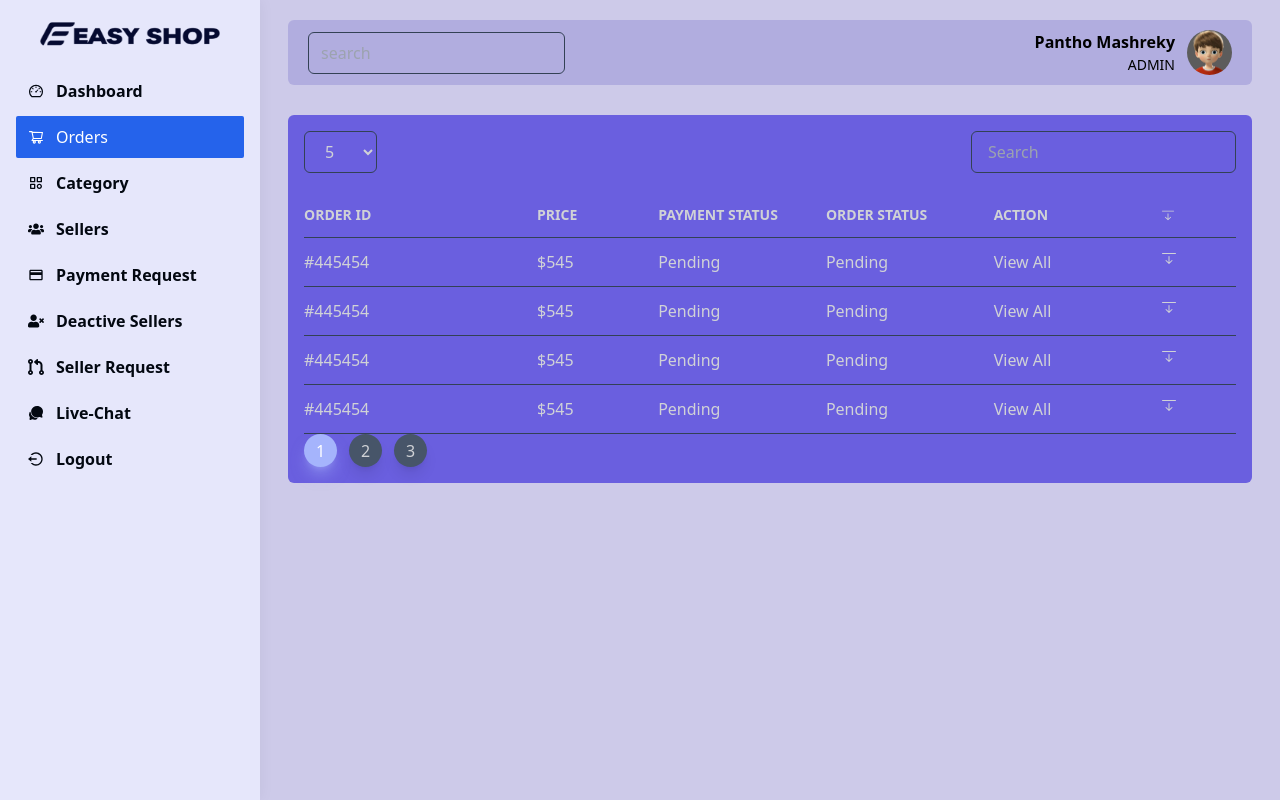
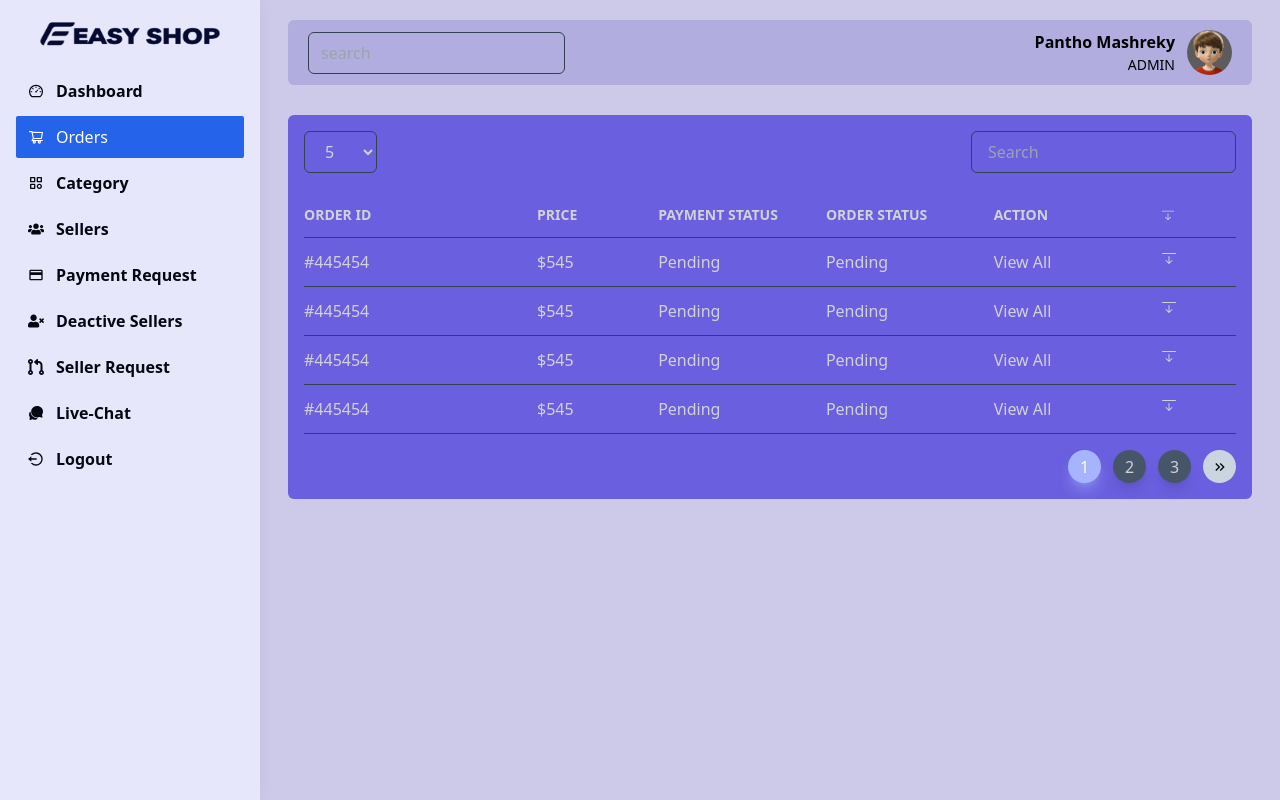
Before and after one commit to pantho0/multi-vendor-ecommerce, a React (Create React App) app in the folder dashboard/: page /admin/dashboard/orders in a window 1280 px wide. Built offline with nearby package versions, Linux system fonts and the light colour scheme.

Commit message:
button design appied and modified some conditions

```diff
--- a/dashboard/src/views/Pagination.jsx
+++ b/dashboard/src/views/Pagination.jsx
@@ -1,4 +1,4 @@
-import { MdOutlineKeyboardDoubleArrowLeft } from "react-icons/md";
+import { MdOutlineKeyboardDoubleArrowLeft, MdOutlineKeyboardDoubleArrowRight } from "react-icons/md";
 const Pagination = ({
   pageNumber,
   setPageNumber,
@@ -38,11 +38,17 @@ const Pagination = ({
   return (
     <ul className="flex gap-3">
         {
-            pageNumber > 1 && <li className="w-[33px] h-[33px] rounded-full flex justify-center items-center bg-slate-300 text-[#03060a]">
+            pageNumber > 1 && <li onClick={()=>setPageNumber(pageNumber - 1)} className="w-[33px] h-[33px] rounded-full flex justify-center items-center bg-slate-300 text-[#03060a] cursor-pointer">
                 <MdOutlineKeyboardDoubleArrowLeft/>
             </li>
-        }{
+        }
+        {
             createBtn()
+        }
+        {
+            pageNumber < totalPage && <li onClick={()=>setPageNumber(pageNumber + 1)} className="w-[33px] h-[33px] rounded-full flex justify-center items-center bg-slate-300 text-[#03060a] cursor-pointer">
+                <MdOutlineKeyboardDoubleArrowRight/>
+            </li>
         }
     </ul>
   )
--- a/dashboard/src/views/admin/Orders.jsx
+++ b/dashboard/src/views/admin/Orders.jsx
@@ -296,6 +296,7 @@ const Orders = () => {
             </div>
           </div>
         </div>
+        <div className="w-full flex justify-end mt-4 bottom-4 right-4">
         <Pagination
         pageNumber = {currentPage}
         setPageNumber = {setCurrentPage}
@@ -303,6 +304,7 @@ const Orders = () => {
         perPage = {perPage}
         showItem = {3}
         />
+        </div>
       </div>
     </div>
   );
```
